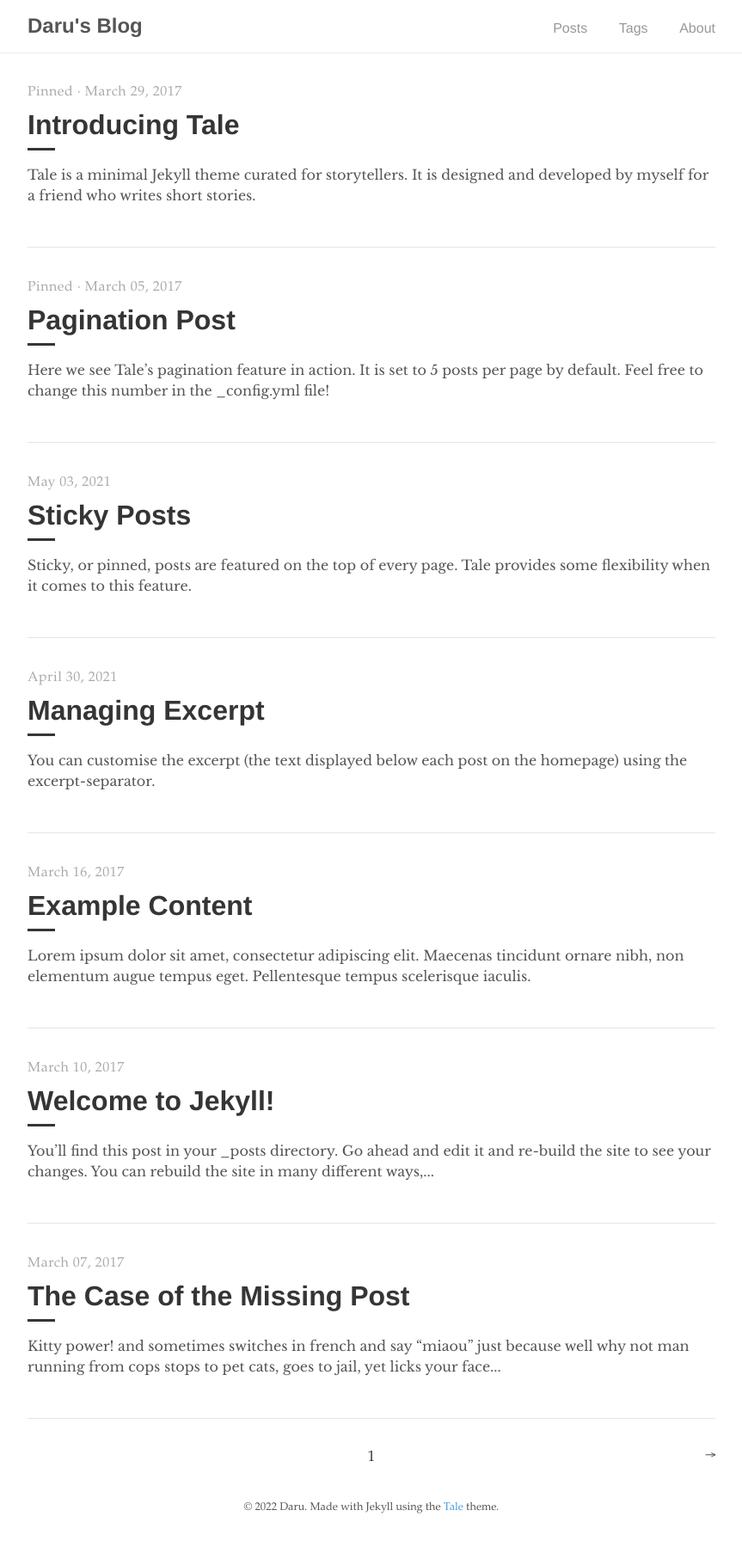
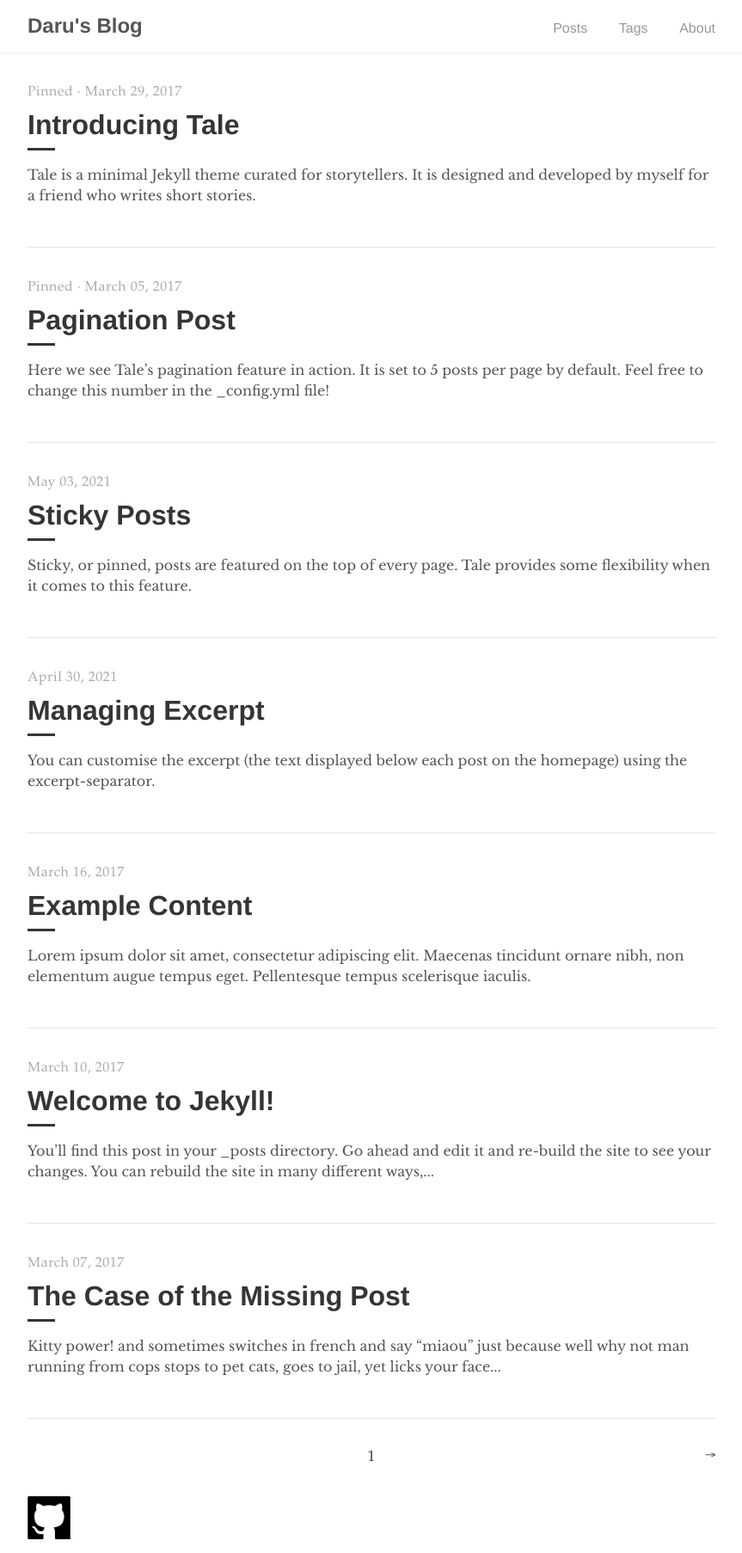
Before and after one commit to daru1027/daru1027.github.io, a Jekyll site: the page built from index.html, in a window 1280 px wide. Shown: the whole page at 86% size, without its empty margins (208-1071 px from the left). Built offline with Jekyll 4.4.1, drawn with Linux system fonts in a browser that asks for light colours; the list of posts is cut into pages by our own code.

Commit message:
TEST: footer image 링크

```diff
--- a/_includes/footer.html
+++ b/_includes/footer.html
@@ -1,5 +1,8 @@
 <footer>
   <span>
-    &copy; <time datetime="{{ site.time }}">{{ site.time | date: '%Y' }}</time> {{ site.author.name }}. Made with Jekyll using the <a href="https://github.com/chesterhow/tale/">Tale</a> theme.
+<!--    &copy; <time datetime="{{ site.time }}">{{ site.time | date: '%Y' }}</time> {{ site.author.name }}. Made with Jekyll using the <a href="https://github.com/chesterhow/tale/">Tale</a> theme.-->
+    <a href="https://itholic.github.io/" target="_blank">
+      <img src="/images/github.png" width="50" align="left">
+    </a>
   </span>
 </footer>
```
Also changed, not shown: images/github.png (added).
